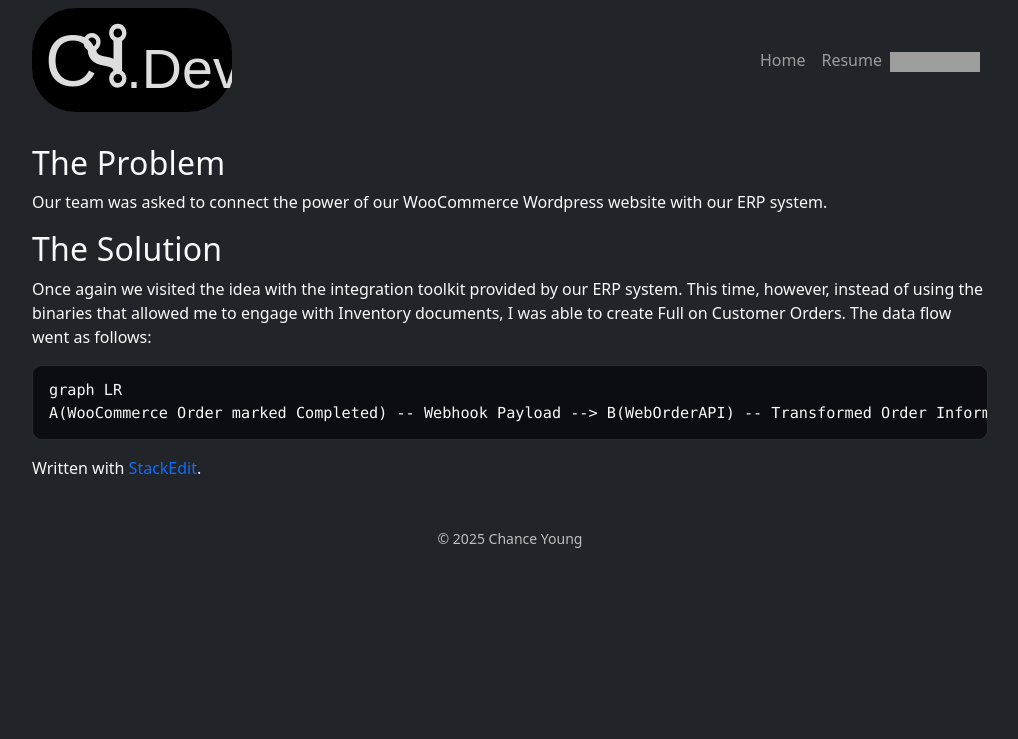
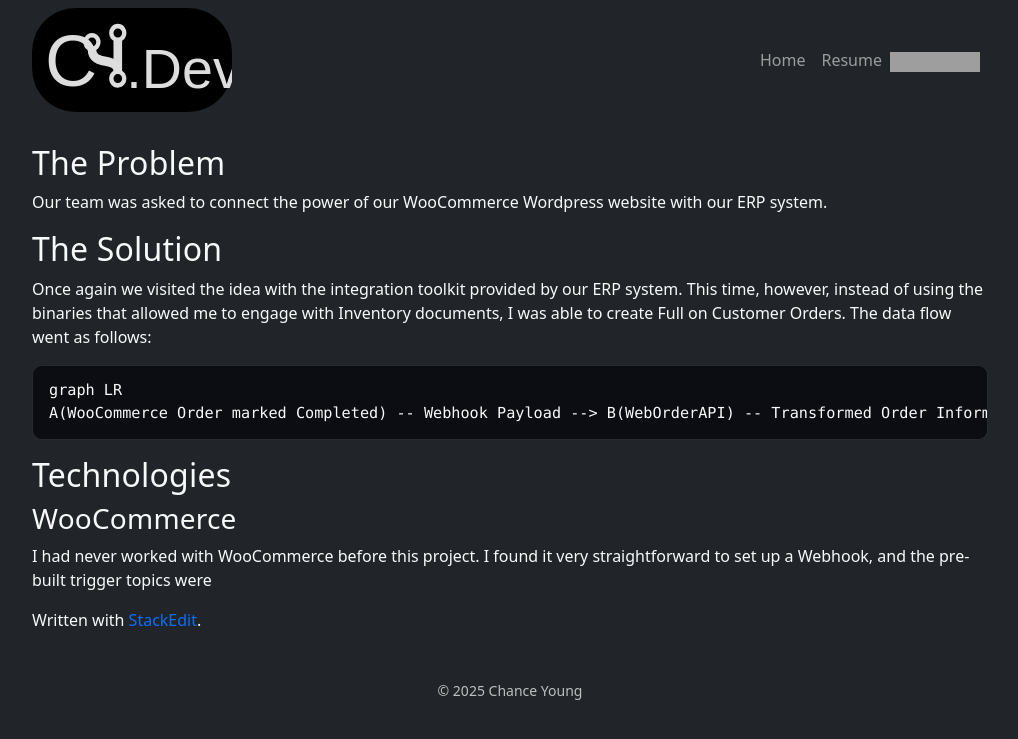
Before and after one commit to ChanceYoung/ChanceYoung.github.io, a Jekyll site: the page built from _projects/woocommerceintegrationv1.md, in a window 1280 px wide. Shown: the top 739 px of the page, without its empty margins (130-1148 px from the left). Built offline with Jekyll 4.4.1, drawn with Linux system fonts in a browser that asks for light colours; grey boxes are pictures that could not be loaded.

Commit message:
_projects/woocommerceintegrationv1.md updated from https://stackedit.io/

````diff
--- a/_projects/woocommerceintegrationv1.md
+++ b/_projects/woocommerceintegrationv1.md
@@ -14,9 +14,12 @@ Once again we visited the idea with the integration toolkit provided by our ERP
 graph LR
 A(WooCommerce Order marked Completed) -- Webhook Payload --> B(WebOrderAPI) -- Transformed Order Information --> C(Infor VISUAL)
 ```
+## Technologies
 
+### WooCommerce
+I had never worked with WooCommerce before this project. I found it very straightforward to set up a Webhook, and the pre-built trigger topics were
 > Written with [StackEdit](https://stackedit.io/).
 <!--stackedit_data:
-eyJoaXN0b3J5IjpbLTE4NjAzOTA1NDksLTU5NzEyMDYyNCwtMT
-U1NjE0MjgyMiwxNzcwMjY3ODZdfQ==
+eyJoaXN0b3J5IjpbLTI3NDExOTU2LC0xODYwMzkwNTQ5LC01OT
+cxMjA2MjQsLTE1NTYxNDI4MjIsMTc3MDI2Nzg2XX0=
 -->
````
